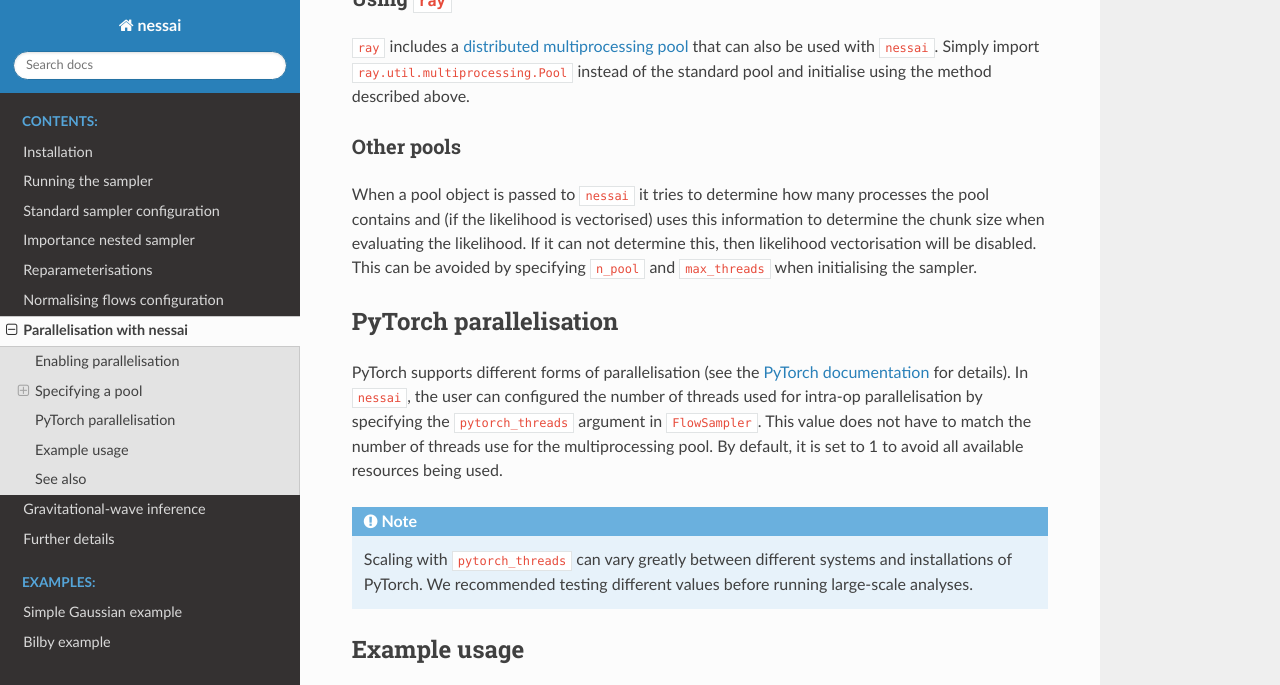
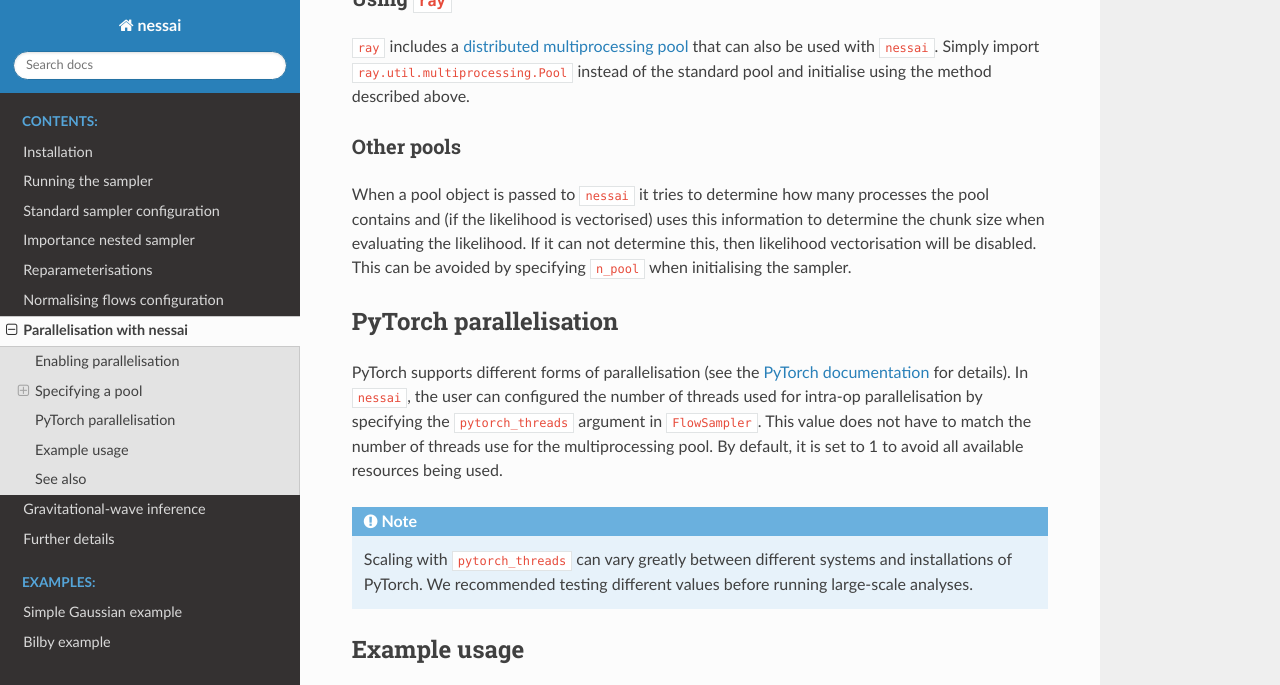
Before and after one commit to mj-will/nessai, a Sphinx documentation site: the page built from docs/parallelisation.rst, in a window 1280 px wide and 900 px high, scrolled down 957 px, cut to the strip 0-685 px from the top of the window. Built offline with Sphinx 7.4.7 and the Read the Docs theme 2.0.0, drawn with Linux system fonts in a browser that asks for light colours; pages that are not in the unit, such as notebooks, are missing from menus.

Commit message:
docs: remove mention on max_threads

```diff
--- a/docs/parallelisation.rst
+++ b/docs/parallelisation.rst
@@ -45,7 +45,7 @@ Using ``ray``
 Other pools
 -----------
 
-When a pool object is passed to :code:`nessai` it tries to determine how many processes the pool contains and (if the likelihood is vectorised) uses this information to determine the chunk size when evaluating the likelihood. If it can not determine this, then likelihood vectorisation will be disabled. This can be avoided by specifying :code:`n_pool` and :code:`max_threads` when initialising the sampler.
+When a pool object is passed to :code:`nessai` it tries to determine how many processes the pool contains and (if the likelihood is vectorised) uses this information to determine the chunk size when evaluating the likelihood. If it can not determine this, then likelihood vectorisation will be disabled. This can be avoided by specifying :code:`n_pool` when initialising the sampler.
 
 ***********************
 PyTorch parallelisation
```
